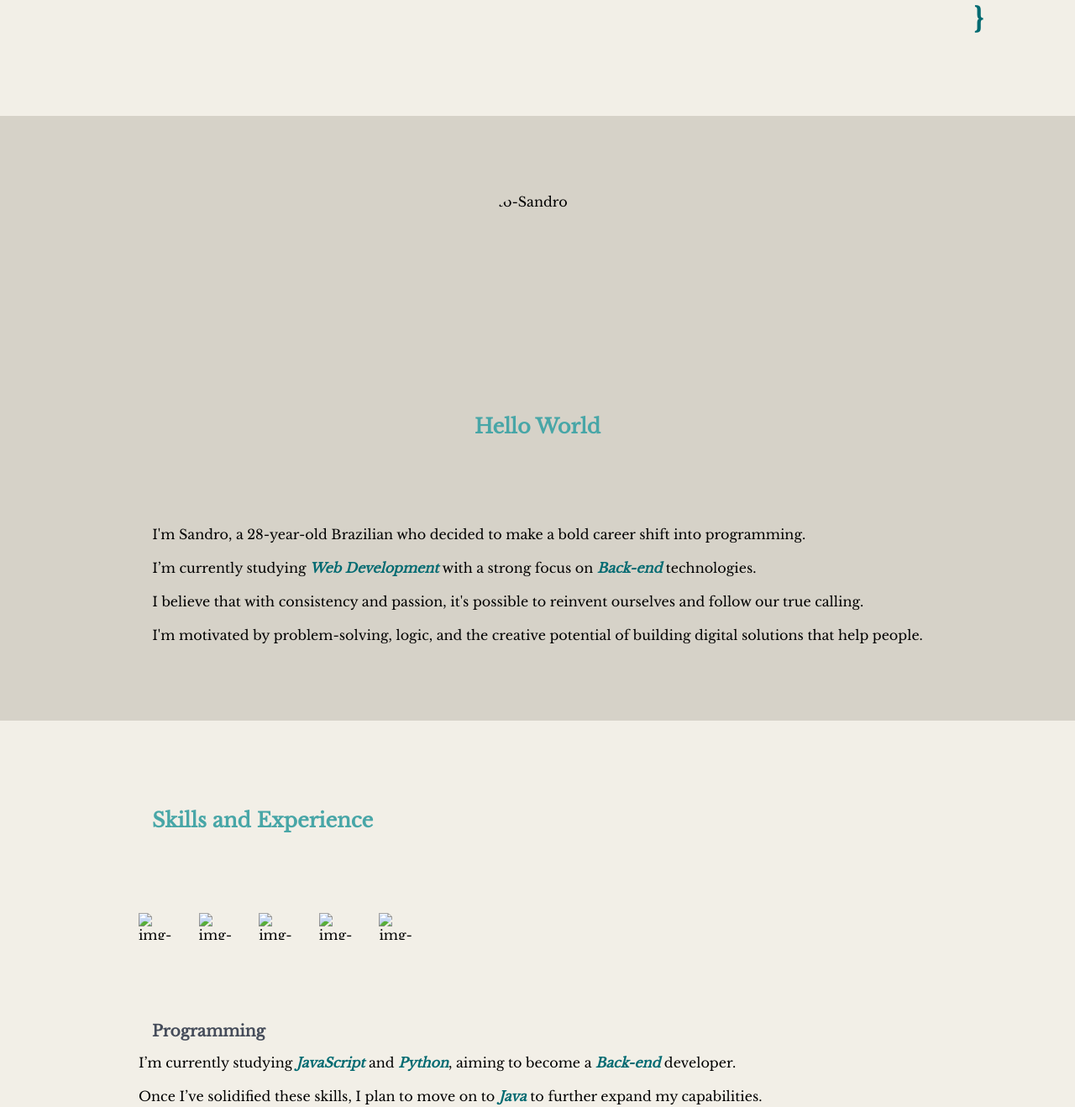
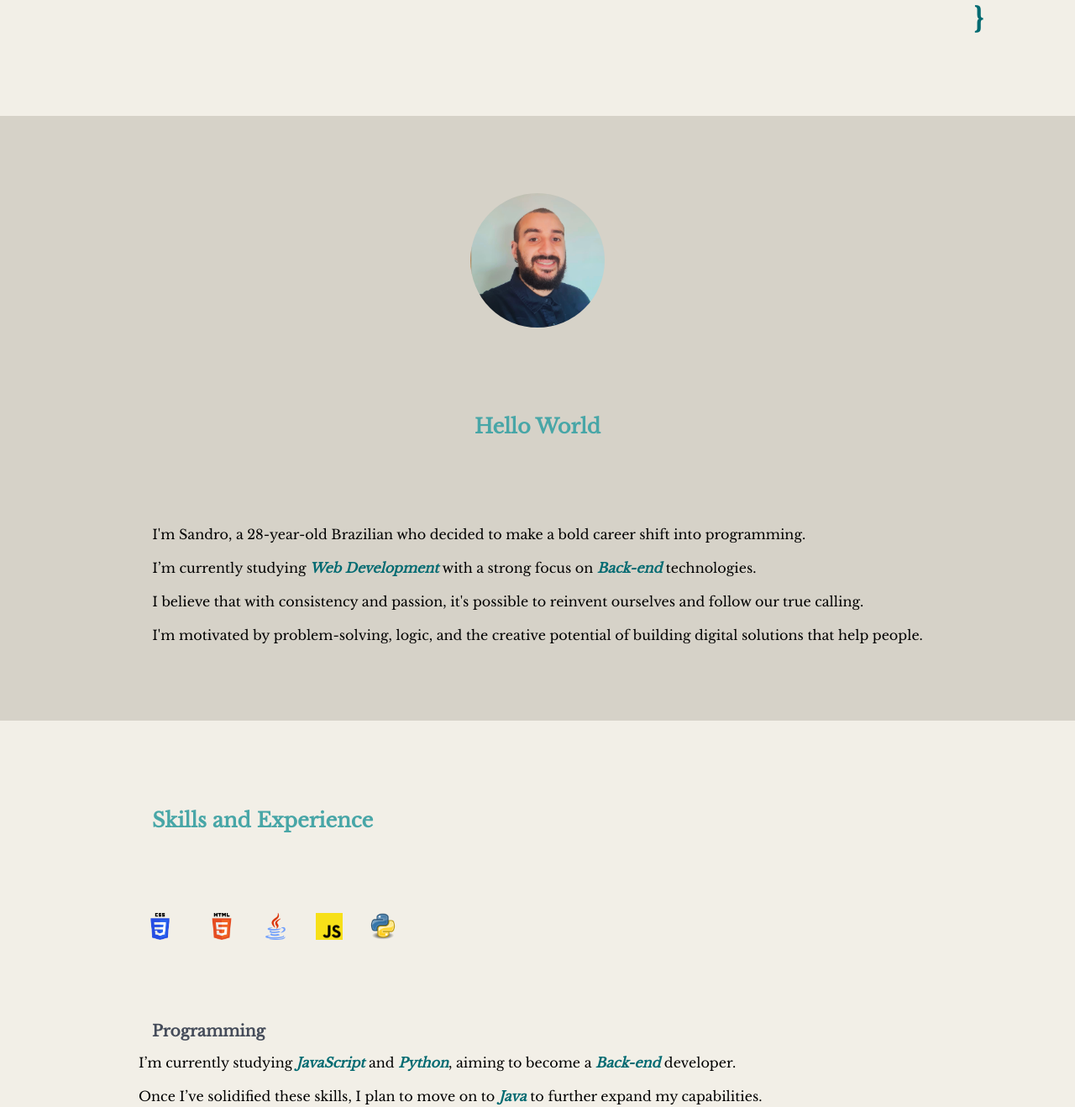
Before and after one commit to SandrorMadona/Portifolio, a plain HTML site: page index.html in a window 1280 px wide. Shown: the part 646-1964 px from the top of the page at 84% size. Drawn offline with nearby package versions, Linux system fonts and the light colour scheme; the site is published under a folder, as on GitHub Pages, so addresses that start at the root find nothing.

Commit message:
Att bug img

```diff
--- a/index.html
+++ b/index.html
@@ -39,7 +39,7 @@
       </div>
 
       <div class="about">
-        <img class="images" src="/images/sandro.png" alt="foto-Sandro" />
+        <img class="images" src="images/sandro.png" alt="foto-Sandro" />
         <h2>Hello World</h2>
         <p>
           I'm Sandro, a 28-year-old Brazilian who decided to make a bold career
@@ -57,17 +57,17 @@
       <div class="Experience">
         <h2>Skills and Experience</h2>
         <div class="linguagens-progm">
-          <img class="img-linguagens" src="/images/css.webp" alt="img-css" />
-          <img class="img-linguagen" src="/images/html.png" alt="img-css" />
-          <img class="img-linguagen" src="/images/java.png" alt="img-css" />
+          <img class="img-linguagens" src="images/css.webp" alt="img-css" />
+          <img class="img-linguagen" src="images/html.png" alt="img-css" />
+          <img class="img-linguagen" src="images/java.png" alt="img-css" />
           <img
             class="img-linguagen"
-            src="/images/javascript.png"
+            src="images/javascript.png"
             alt="img-css"
           />
           <img
             class="img-linguagen"
-            src="/images/Python.svg.png"
+            src="images/Python.svg.png"
             alt="img-css"
           />
         </div>
```
Also changed, not shown: portuguese.html (+6 -6 lines).
